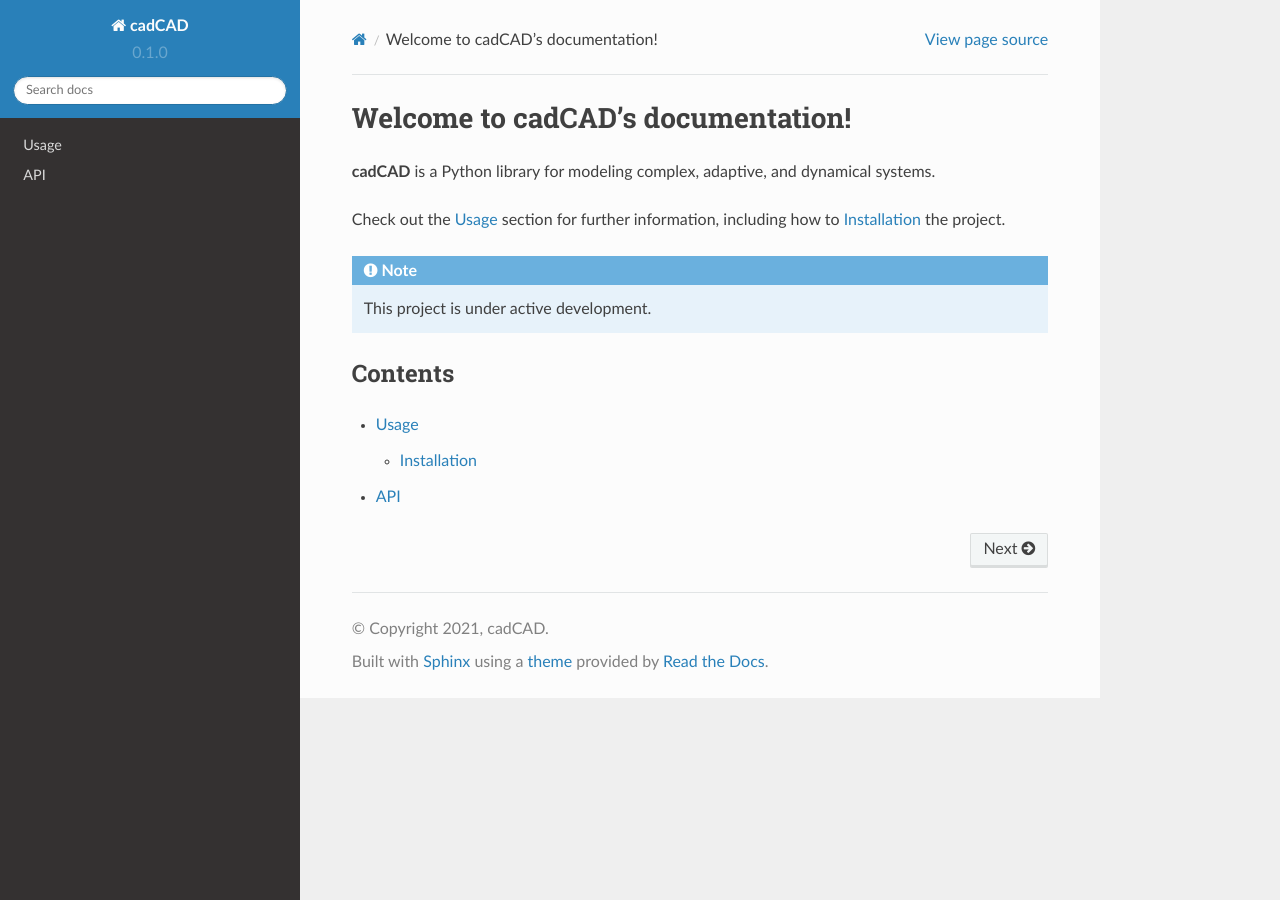
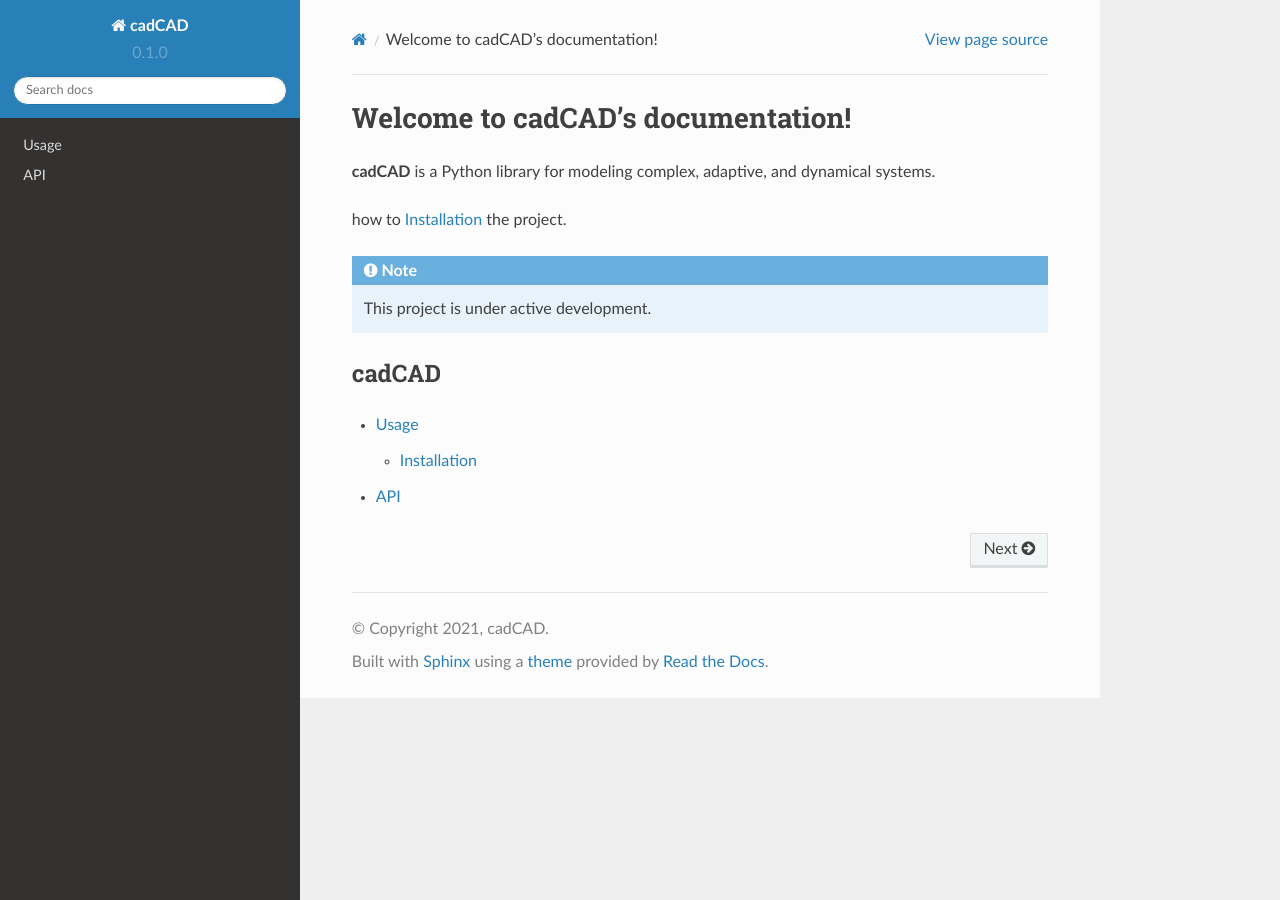
Before and after one commit to cadCAD-org/documentation, a Sphinx documentation site: the page built from docs/source/index.rst, in a window 1280 px wide. Built offline with Sphinx 7.4.7 and the Read the Docs theme 2.0.0, drawn with Linux system fonts in a browser that asks for light colours.

Commit message:
Testing comments

```diff
--- a/docs/source/index.rst
+++ b/docs/source/index.rst
@@ -3,14 +3,14 @@
 
 **cadCAD** is a Python library for modeling complex, adaptive, and dynamical systems.
 
-Check out the :doc:`usage` section for further information, including
+.. comment::Check out the :doc:`usage` section for further information, including
 how to :ref:`installation` the project.
 
 .. note::
 
    This project is under active development.
 
-Contents
+cadCAD
 --------
 
 .. toctree::
```
Also changed, not shown: docs/source/demos.rst (added), docs/source/modeling.rst (added), docs/source/tutorials.rst (added).
